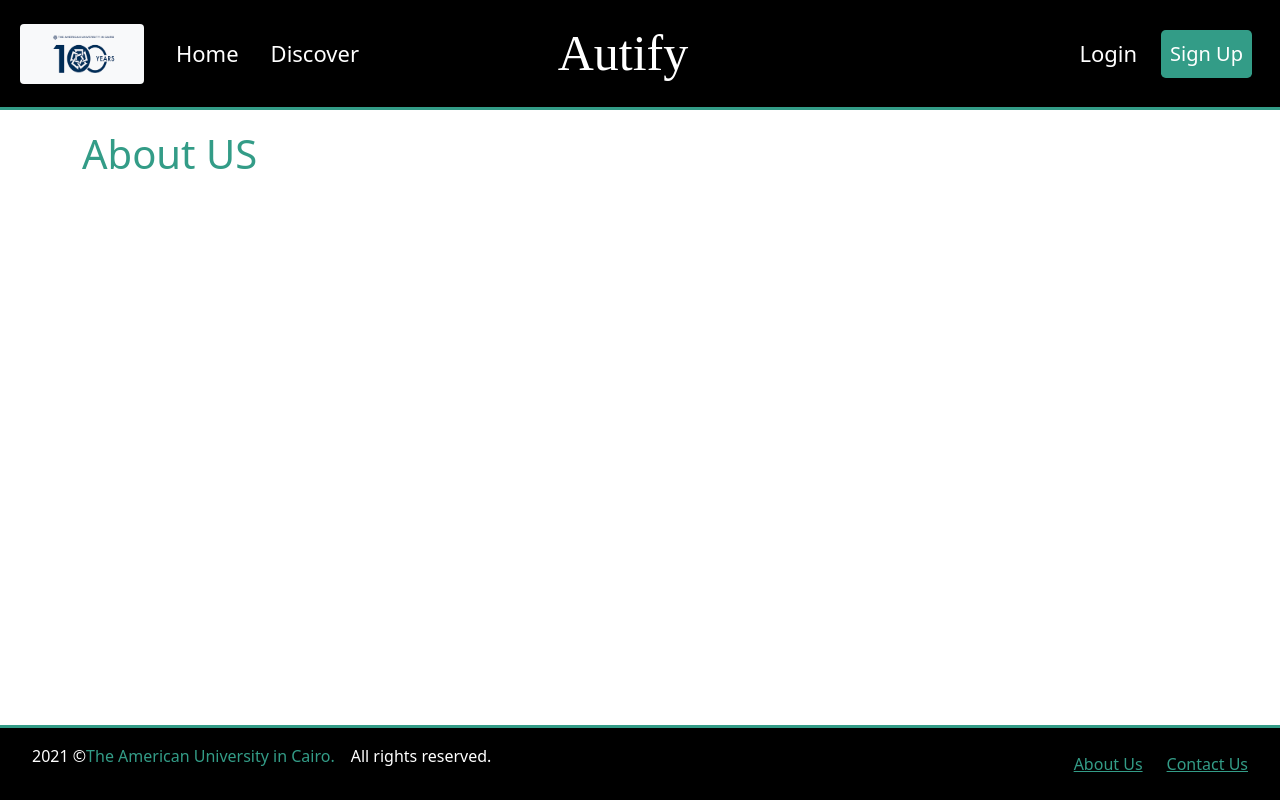
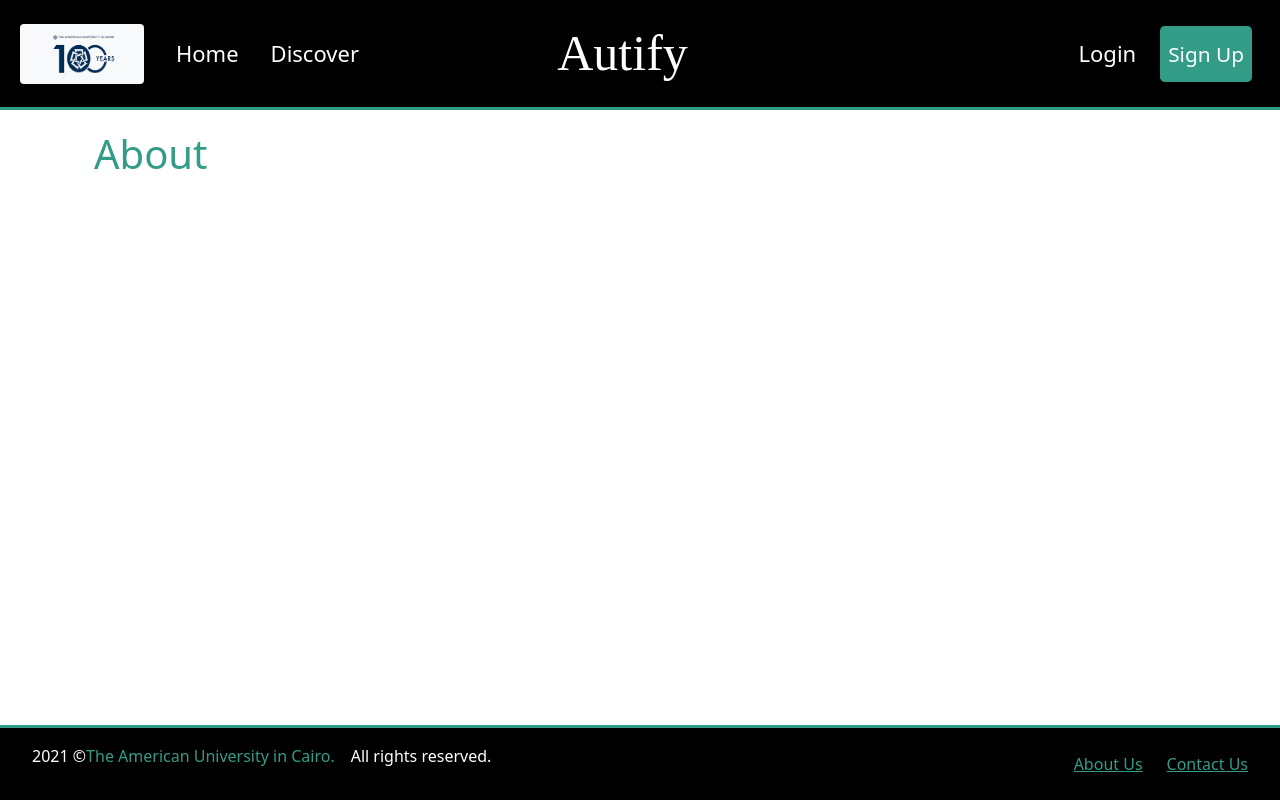
Before and after one commit to Advizly/Advisily, a React (Create React App) app in the folder frontend/automated-advising-system/: page /about-us in a window 1280 px wide. Built offline with nearby package versions, Linux system fonts and the light colour scheme.

Commit message:
navbar links change color on hover

```diff
--- a/frontend/automated-advising-system/src/App.css
+++ b/frontend/automated-advising-system/src/App.css
@@ -7,6 +7,10 @@
 .app-header a {
   color: #fff !important;
 }
+.app-header a:hover {
+  color: var(--clr-primary) !important;
+}
+
 .navbar-brand {
   display: flex;
   align-items: center;
@@ -29,11 +33,28 @@
   background-color: var(--clr-primary) !important;
   color: var(--clr-font) !important;
 }
+.btn:hover {
+  background-color: #227565 !important;
+}
 .btn-submit {
   margin-top: 10px;
   margin-bottom: 10px;
   width: 100%;
 }
+
+.nav-btn {
+  font-size: 1.3rem !important;
+  border-radius: 0.3rem !important;
+  background-color: var(--clr-primary);
+  line-height: 2.5rem;
+  color: red !important;
+}
+.nav-btn a:hover {
+  color: #fff !important;
+  background-color: #227565;
+  border-radius: 0.3rem;
+}
+
 /* Forms */
 .form-border {
   border: 1px solid grey;
--- a/frontend/automated-advising-system/src/components/AboutUs.jsx
+++ b/frontend/automated-advising-system/src/components/AboutUs.jsx
@@ -1,7 +1,11 @@
 import React from "react";
 
 function AboutUs(props) {
-  return <h1>About US</h1>;
+  return (
+    <div className="container">
+      <h1>About</h1>
+    </div>
+  );
 }
 
 export default AboutUs;
--- a/frontend/automated-advising-system/src/components/Header.jsx
+++ b/frontend/automated-advising-system/src/components/Header.jsx
@@ -15,7 +15,7 @@
 
         <NavList>
           <NavItem label="Home" to="/" />
-          <NavItem label="Discover" to="/discover" />
+          <NavItem label="Discover" to="/courses-form" />
         </NavList>
       </div>
       <div className="col-4">
@@ -24,7 +24,7 @@
       <div className="col-auto">
         <NavList extraClasses="nav-right">
           <NavItem to="/login" label="Login" />
-          <NavItem to="/sign-up" label="Sign Up" extraClasses="btn btn-lg" />
+          <NavItem to="/sign-up" label="Sign Up" extraClasses="nav-btn" />
         </NavList>
       </div>
     </Nav>
--- a/frontend/automated-advising-system/src/components/common/Brand.jsx
+++ b/frontend/automated-advising-system/src/components/common/Brand.jsx
@@ -4,7 +4,7 @@
 function Brand(props) {
   return (
     <div className="navbar-item brand-title">
-      <NavLink className="nav-link" to="/">
+      <NavLink id="brand" className="nav-link" to="/">
         Autify
       </NavLink>
     </div>
--- a/frontend/automated-advising-system/src/components/common/nav/Nav.jsx
+++ b/frontend/automated-advising-system/src/components/common/nav/Nav.jsx
@@ -1,5 +1,4 @@
 import React from "react";
-import NavBrand from "./NavBrand";
 
 function Nav({ children }) {
   return (
--- a/frontend/automated-advising-system/src/components/common/nav/NavBrand.jsx
+++ /dev/null
@@ -1,22 +0,0 @@
-import React from "react";
-import logo from "../../../assets/logo.png";
-import { NavLink } from "react-router-dom";
-
-//This comopnent is no reusable--> used for better readability
-function NavBrand() {
-  return (
-    <NavLink className="navbar-brand " to="/">
-      <div className="container bg-light rounded logo ">
-        <img
-          src={logo}
-          width={100}
-          height={50}
-          alt="The American University in Cairo logo"
-        />
-      </div>
-      <div className="brand-title">Autify</div>
-    </NavLink>
-  );
-}
-
-export default NavBrand;
--- a/frontend/automated-advising-system/src/components/common/nav/NavItem.jsx
+++ b/frontend/automated-advising-system/src/components/common/nav/NavItem.jsx
@@ -3,8 +3,8 @@
 
 function NavItem({ label, extraClasses = "", to = "" }) {
   return (
-    <li className="navbar-item mx-2">
-      <NavLink to={to} className={"nav-link " + extraClasses}>
+    <li className={"navbar-item mx-2 " + extraClasses}>
+      <NavLink to={to} className={"nav-link "}>
         {label}
       </NavLink>
     </li>
--- a/frontend/automated-advising-system/src/components/common/nav/index.jsx
+++ b/frontend/automated-advising-system/src/components/common/nav/index.jsx
@@ -1,4 +1,3 @@
 export { default as Nav } from "./Nav";
 export { default as NavItem } from "./NavItem";
 export { default as NavList } from "./NavList";
-export { default as NavBrand } from "./NavBrand";
--- a/frontend/automated-advising-system/src/index.css
+++ b/frontend/automated-advising-system/src/index.css
@@ -1,6 +1,5 @@
 :root {
   --clr-bcg: #000000;
-  /* --clr-font: #287e96; */
   --clr-font: #fff;
   --clr-primary: #339c87;
 }
```
